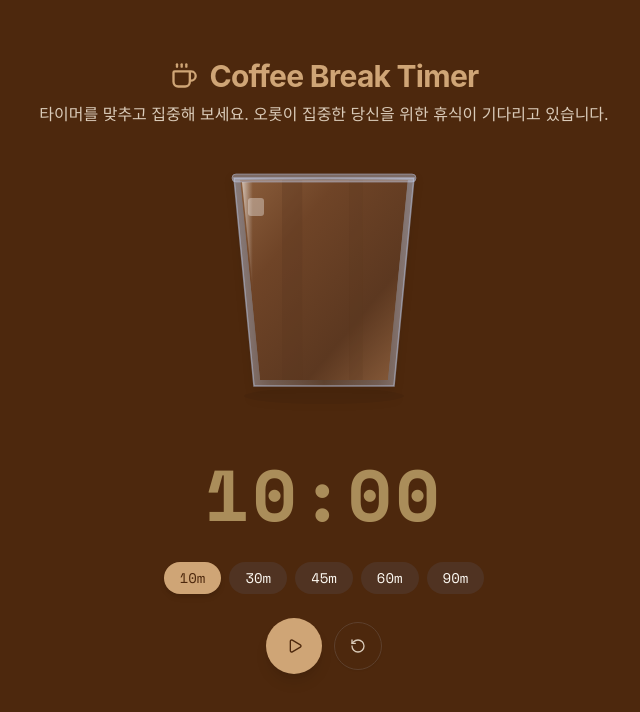
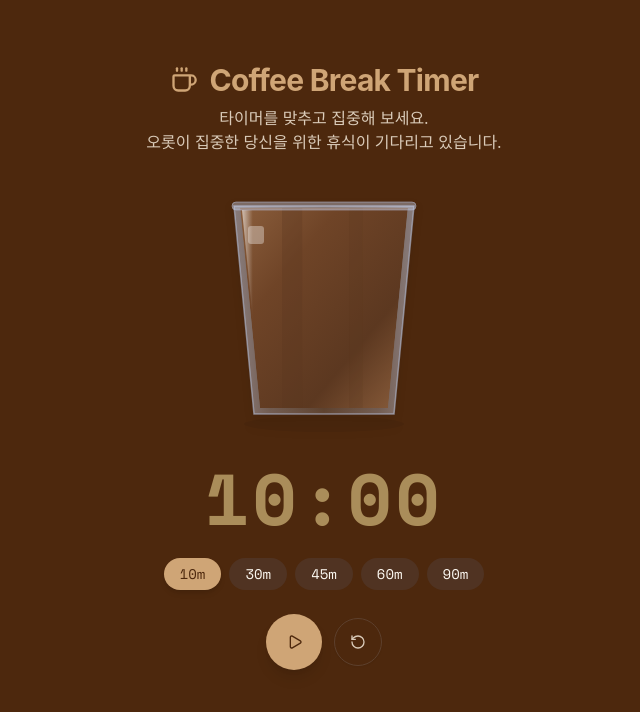
Before and after one commit to HanseKim/CoffeeTimer, a Next.js app: page / in a window 1280 px wide. Shown: the top 712 px of the page, without its empty margins (316-956 px from the left). Built offline with nearby package versions, Linux system fonts and the light colour scheme; a web font is replaced by a local one.

Commit message:
fix: UI 수정

```diff
--- a/app/page.tsx
+++ b/app/page.tsx
@@ -21,9 +21,10 @@ export default function HomePage() {
             Coffee Break Timer
           </h1>
         </div>
-        <p className="text-muted-foreground text-md md:text-base">
-          타이머를 맞추고 집중해 보세요. 오롯이 집중한 당신을 위한 휴식이 기다리고 있습니다.
-        </p>
+        <div className="w-full flex flex-col items-center justify-center">
+          <span className="block text-muted-foreground text-md md:text-base">타이머를 맞추고 집중해 보세요.</span>
+          <span className="block text-muted-foreground text-md md:text-base">오롯이 집중한 당신을 위한 휴식이 기다리고 있습니다.</span>
+        </div>
       </header>
 
       {/* Timer Widget */}
--- a/components/timer-display.tsx
+++ b/components/timer-display.tsx
@@ -11,7 +11,7 @@ export function TimerDisplay() {
   const formatted = `${String(minutes).padStart(2, "0")}:${String(seconds).padStart(2, "0")}`
 
   return (
-    <div className="text-center">
+    <div className="text-center mb-4">
       <time
         className={`font-mono text-6xl md:text-7xl font-bold tracking-wider ${isFinished ? "text-[#E9B14E]" : "text-[#AA8D5A]"} tabular-nums`}
         aria-live="polite"
--- a/components/timer-widget.tsx
+++ b/components/timer-widget.tsx
@@ -34,7 +34,7 @@ export function TimerWidget() {
   const percentage = totalTime > 0 ? (timeLeft / totalTime) * 100 : 0
 
   return (
-    <div className="flex flex-col items-center gap-8">
+    <div className="flex flex-col items-center gap-2">
       <CoffeeCup percentage={percentage} />
       <TimerDisplay />
       <TimerControls />
```
